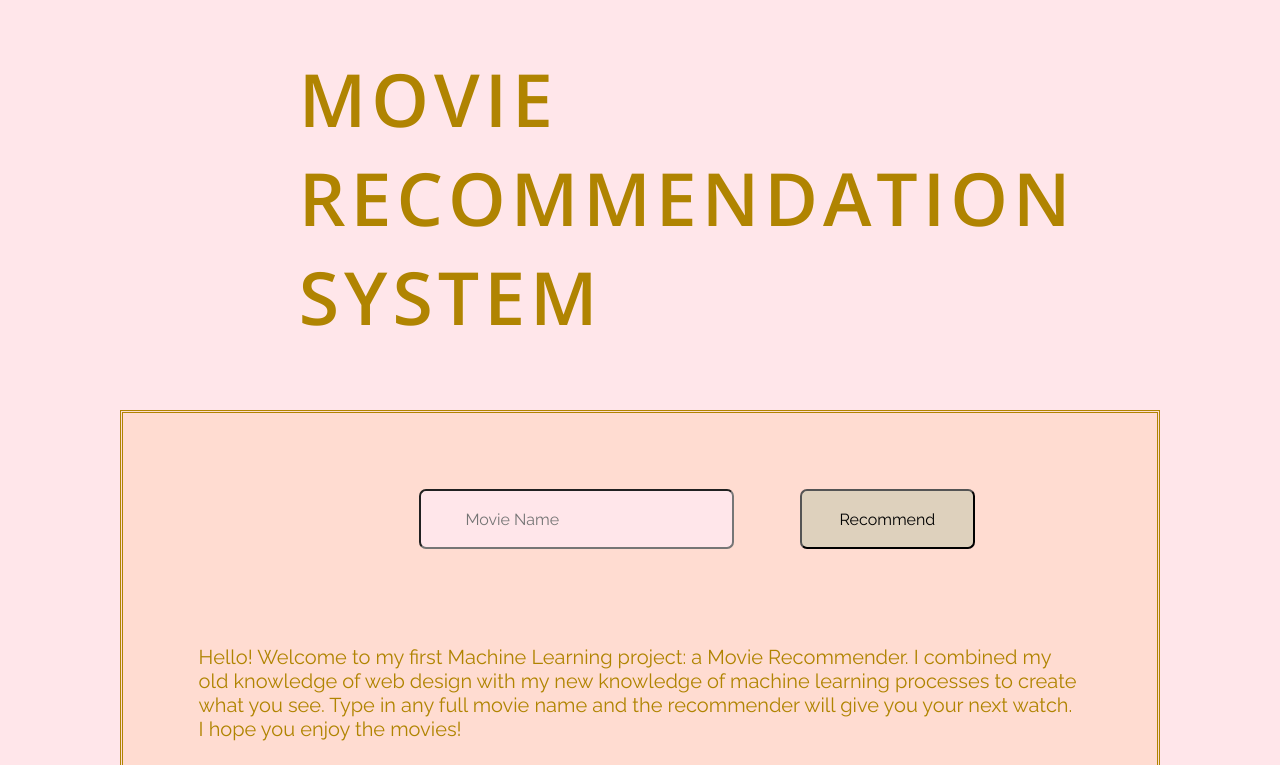
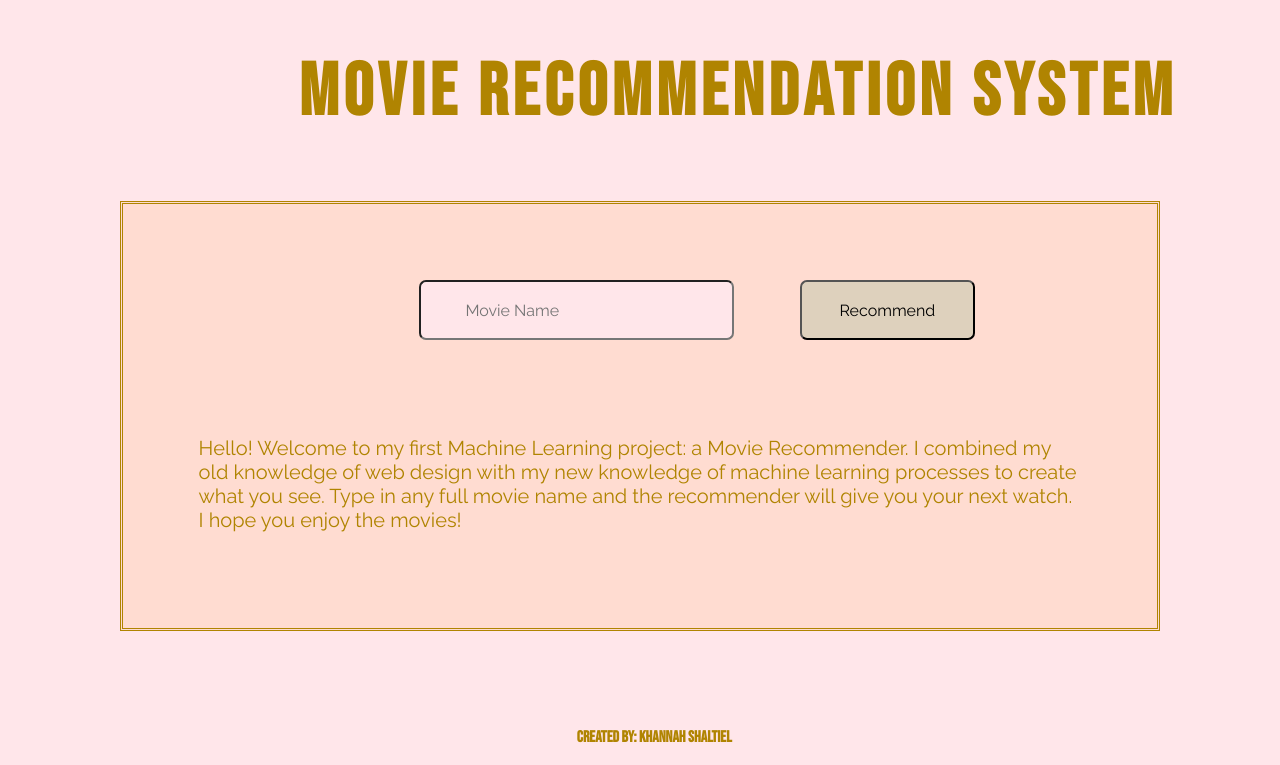
Before and after one commit to khannah04/khannah04.github.io, a Flask app: page / in a window 1280 px wide. Shown: the top 765 px of the page. Run offline with Flask 2, Linux system fonts and the light colour scheme; some web fonts are replaced.

Commit message:
Update template.css

```diff
--- a/static/css/template.css
+++ b/static/css/template.css
@@ -12,14 +12,14 @@
 }
 body{
     color: #B08401;
-    font-family: "Open Sans", sans-serif;
+    font-family: 'Bebas Neue', cursive;
 
 }
 
 h1{
     margin-left: 23%;
     font-size: 55pt;
-    font-family: "Open Sans", sans-serif;
+    font-family: 'Bebas Neue', cursive;
 }
 
 
```
